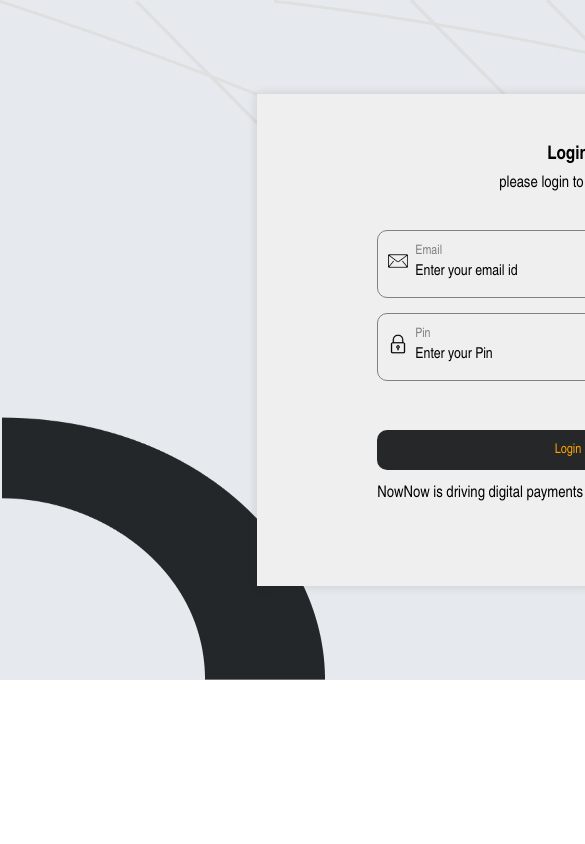
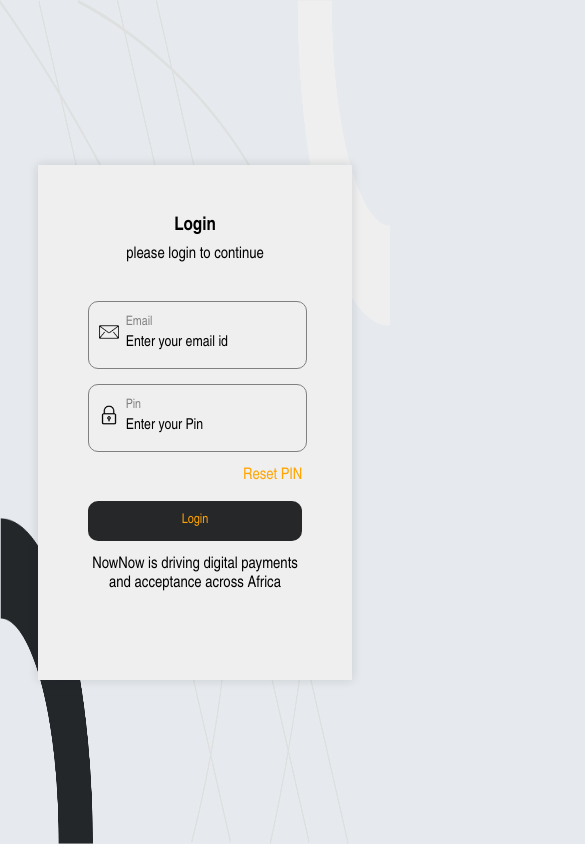
Before and after one commit to hartikkamboj/project1, a plain HTML site: page index.html in a window 390 px wide. Shown: the top 844 px of the page, 585 px wide, since content can reach past the window. Drawn offline with Linux system fonts and the light colour scheme.

Commit message:
responsive done

```diff
--- a/index.html
+++ b/index.html
@@ -7,7 +7,6 @@
     <link rel="stylesheet" href="style.css" />
   </head>
   <body>
-    <div class="main_container">
       <div class="child_container">
         <div class="child_container_1">
           <div class="logo_container">
@@ -32,7 +31,7 @@
             </p>
           </div>
         </div>
-        <div class="child_container_2">
+        <div class="child_container_2" id="child_2">
           <div class="login_heading">
             <h3>Login</h3>
           </div>
@@ -68,6 +67,13 @@
           </div>
         </div>
       </div>
-    </div>
   </body>
 </html>
+
+
+
+
+
+<!-- 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 -->
+<!-- hartikkamboj/project1 -->
+<!-- git remote set-url origin https:// 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@github.com/hartikkamboj/project1-->
--- a/style.css
+++ b/style.css
@@ -3,26 +3,30 @@
     padding: 0;
     margin: 0;
 }
-@media screen and (max-width: 600px) {
+@media screen and (max-width: 800px) {
+    .main_container{
+        width: 100%;
+    }
     .child_container_1 {
       display: none;
     }
+    #child_2 {
+      padding: 0;
+    }
   }
-.main_container{
- background-image: url('background\ bg.png');
+body{
+background-image: url('background\ bg.png');
  background-color: #E6EAEE;
- background-size: 1366px 680px;
- /* background-attachment: fixed; */
+ background-size: 100% 100%;
+ background-attachment: fixed;
  display: flex;
  justify-content: center;
  align-items: center;
- width:1366px;
-height: 680px;
+ height: 100vh  ;
 }
 .child_container{
-    display: flex;
+display: flex;
 width: 55%;
-height: 392px;
 background-color:#EFEFEF;
 /* border-radius: 0 16px 16px 0; */
 padding: 50px;
@@ -94,8 +98,8 @@ margin-bottom: 15px;
 .input_div{
     width: 100%;
 }
-.info_div img{
-    width: 20px;
+    .info_div img{
+     width: 20px;
     height: 20px;
     margin: 10px 7px 0 0;
 }
```
